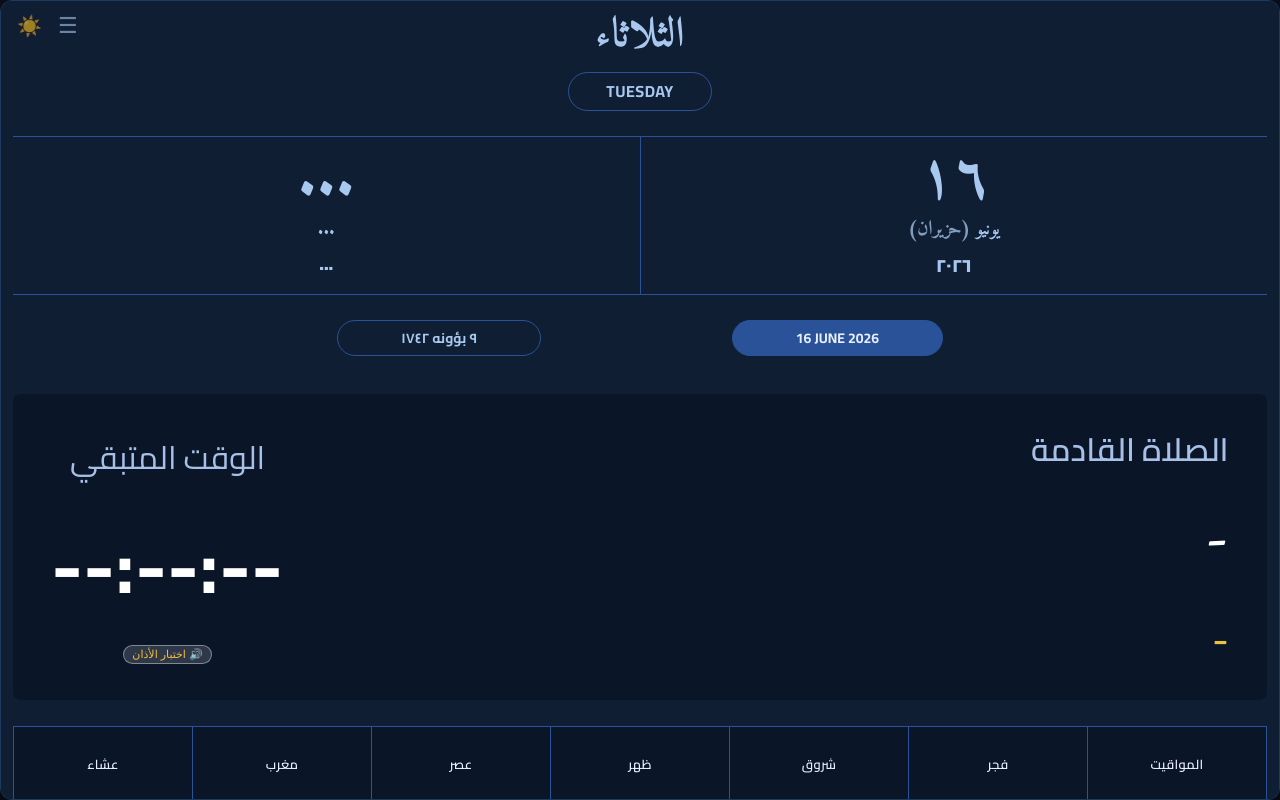
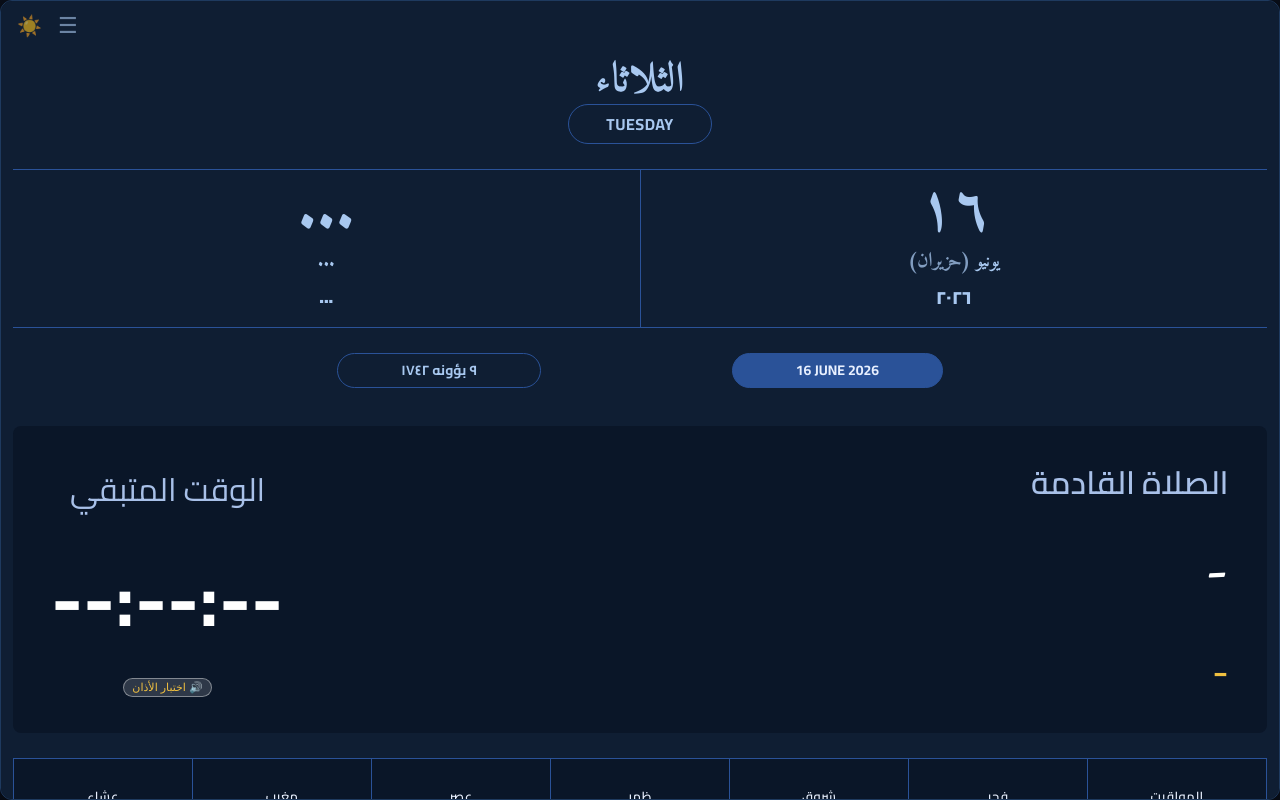
Before and after one commit to alaamekkawy-design/Praycalender, a plain HTML site: page index.html in a window 1280 px wide. Drawn offline with nearby package versions, Linux system fonts and the light colour scheme; no server answers.

Commit message:
Update index.html

```diff
--- a/index.html
+++ b/index.html
@@ -29,7 +29,14 @@
 
   .clickable-date { cursor: pointer; transition: opacity 0.1s; }
   .clickable-date:active { opacity: 0.65; }
-  .day-name-ar { text-align: center; font-family: 'Amiri', serif; font-size: clamp(16px, 7vmin, 42px); font-weight: 800; color: #1a3a6b; line-height: 1.1; margin: 0 0 1% 0; }
+  .day-name-ar { text-align: center;
+                font-family: 'Amiri', serif;
+                font-size: clamp(16px, 7vmin, 42px);
+                font-weight: 800;
+                color: #1a3a6b;
+                line-height: 1.1;
+
+               margin-top: 45px;}
   .day-name-en { text-align: center; font-size: clamp(9px, 3.2vmin, 16px); font-weight: 700; color: #1a3a6b; border-radius: 30px; border: 1.5px solid #1a3a6b; display: inline-block; padding: 0.3% 3%; margin: 0 auto 1%; width: fit-content; letter-spacing: 0.5px; background: white; }
   .dates-row { display: flex; border-top: 1.5px solid #1a3a6b; border-bottom: 1.5px solid #1a3a6b; margin: 1% 0 1.5%; flex: 0 0 auto; cursor: pointer; }
   .date-block { flex: 1; text-align: center; padding: 1% 2px; display: flex; flex-direction: column; align-items: center; justify-content: center; gap: 0.5%; }
```
